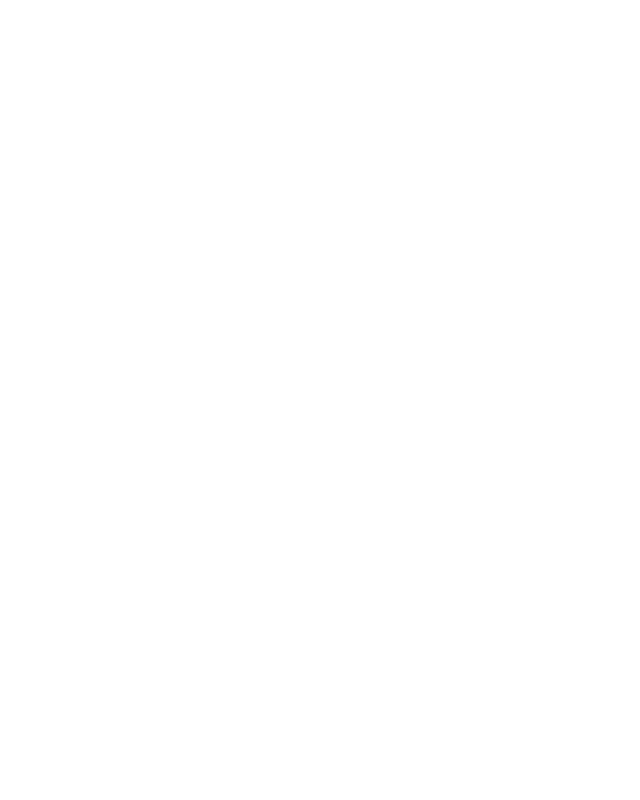
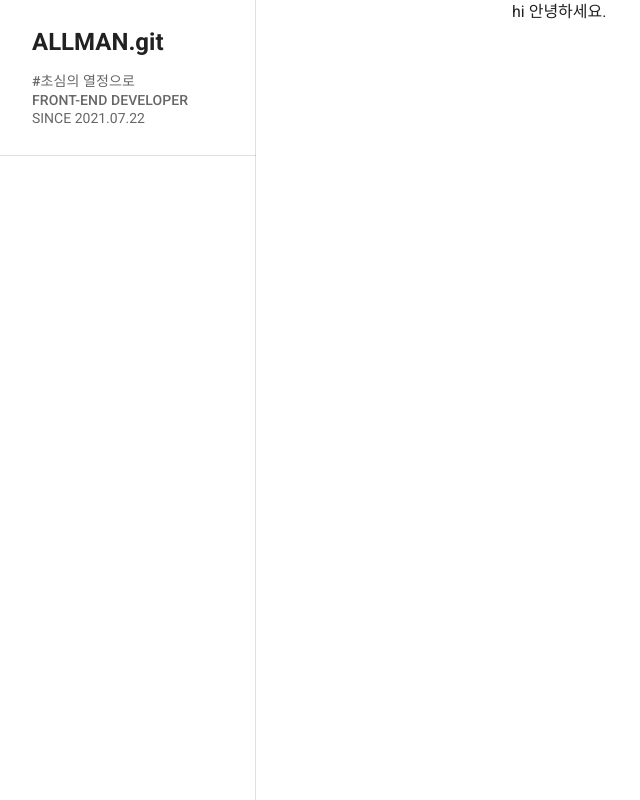
Before and after one commit to allmanLee/nuxt-blog, a Nuxt app: page / in a window 1280 px wide. Shown: the whole page, without its empty margins (0-640 px from the left). Built offline with nearby package versions, Linux system fonts and the light colour scheme.

Commit message:
design: family font is changed

```diff
--- a/layouts/default.vue
+++ b/layouts/default.vue
@@ -1,5 +1,29 @@
 <template>
-  <v-app> </v-app>
+  <v-app>
+    <v-navigation-drawer app>
+      <v-list-item>
+        <v-list-item-content>
+          <v-list-item-title class="ma-4 text-h5 font-weight-bold">
+            ALLMAN.git
+          </v-list-item-title>
+          <v-list-item-subtitle class="ml-4 text-subtitle-2">
+            #초심의 열정으로
+          </v-list-item-subtitle>
+          <v-list-item-subtitle class="ml-4 text-subtitle-2">
+            FRONT-END DEVELOPER
+          </v-list-item-subtitle>
+          <v-list-item-subtitle class="ml-4 mb-4">
+            SINCE 2021.07.22
+          </v-list-item-subtitle>
+        </v-list-item-content>
+      </v-list-item>
+
+      <v-divider></v-divider>
+    </v-navigation-drawer>
+    <v-main>
+      <nuxt></nuxt>
+    </v-main>
+  </v-app>
 </template>
 <script>
 // import { mdiAccount, mdiPencil, mdiShareVariant, mdiDelete } from '@mdi/js'
--- a/nuxt.config.js
+++ b/nuxt.config.js
@@ -1,4 +1,3 @@
-// import colors from 'vuetify/es5/util/colors'
 import colors from 'vuetify/lib/util/colors'
 
 export default {
@@ -16,8 +15,10 @@ export default {
       { name: 'format-detection', content: 'telephone=no' }
     ],
     link: [
-      { rel: 'icon', type: 'image/x-icon', href: '/favicon.ico' }
-    ]
+      { rel: 'icon', type: 'image/x-icon', href: '/favicon.ico' },
+      { rel: 'stylesheet', href: 'https://fonts.googleapis.com/css2?family=Noto+Sans+KR:wght@400;500;700;900&display=swap' }
+    ],
+
   },
 
   // Global CSS: https://go.nuxtjs.dev/config-css
@@ -46,6 +47,8 @@ export default {
   // Vuetify module configuration: https://go.nuxtjs.dev/config-vuetify
   vuetify: {
     customVariables: ['~/assets/variables.scss'],
+    treeShake: true,
+    defaultAssets: false,
     theme: {
       dark: false,
       themes: {
@@ -58,7 +61,7 @@ export default {
           error: colors.deepOrange.accent4,
           success: colors.green.accent3
         }
-      }
+      },
     }
   },
 
--- a/pages/index.vue
+++ b/pages/index.vue
@@ -1,5 +1,5 @@
 <template>
-  <v-row> </v-row>
+  <v-main>hi <span>안녕하세요.</span></v-main>
 </template>
 <script>
 export default {
```
Also changed, not shown: assets/variables.scss (+13 -0 lines), plugins/vuetify.js (deleted).
